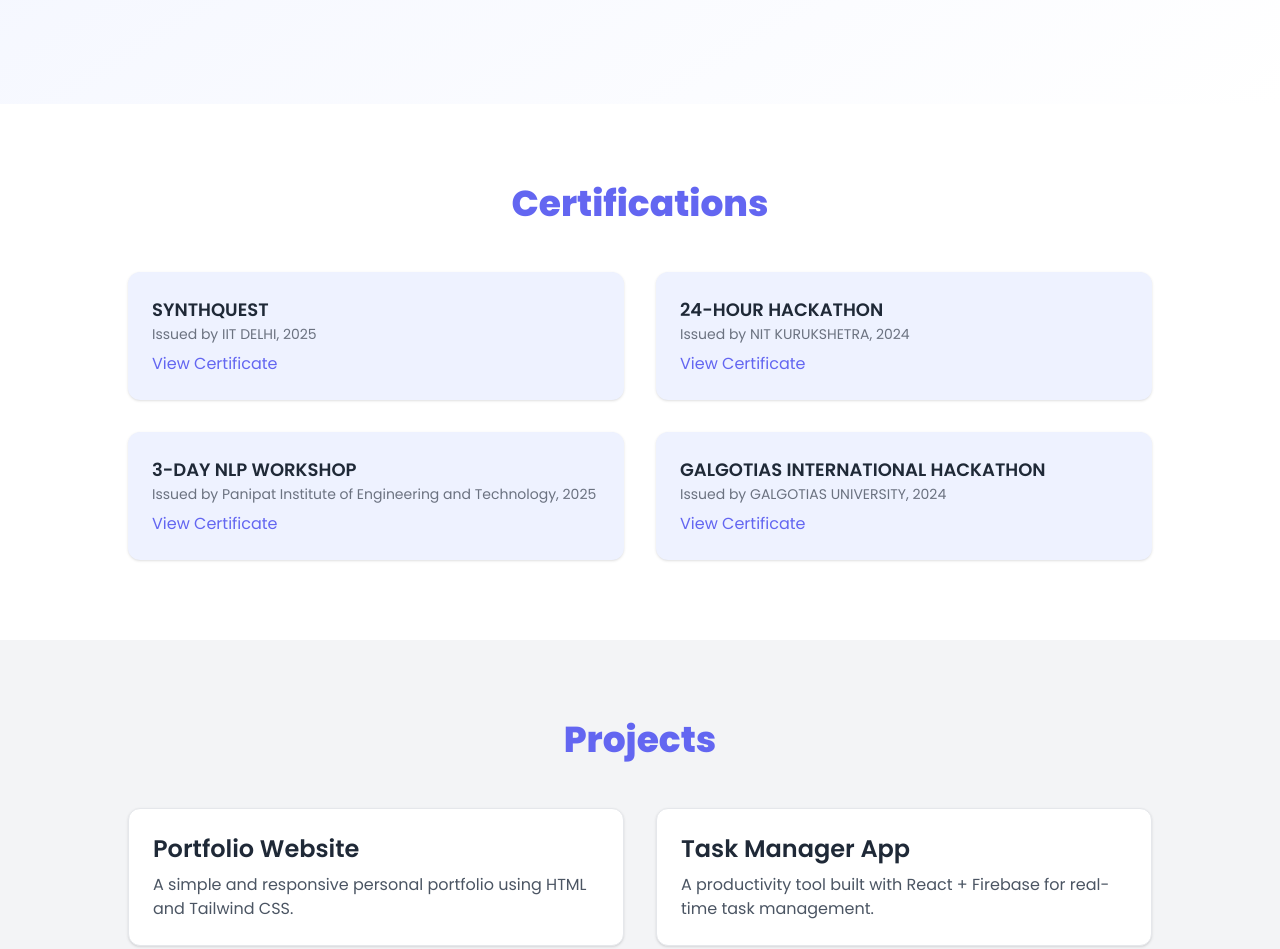
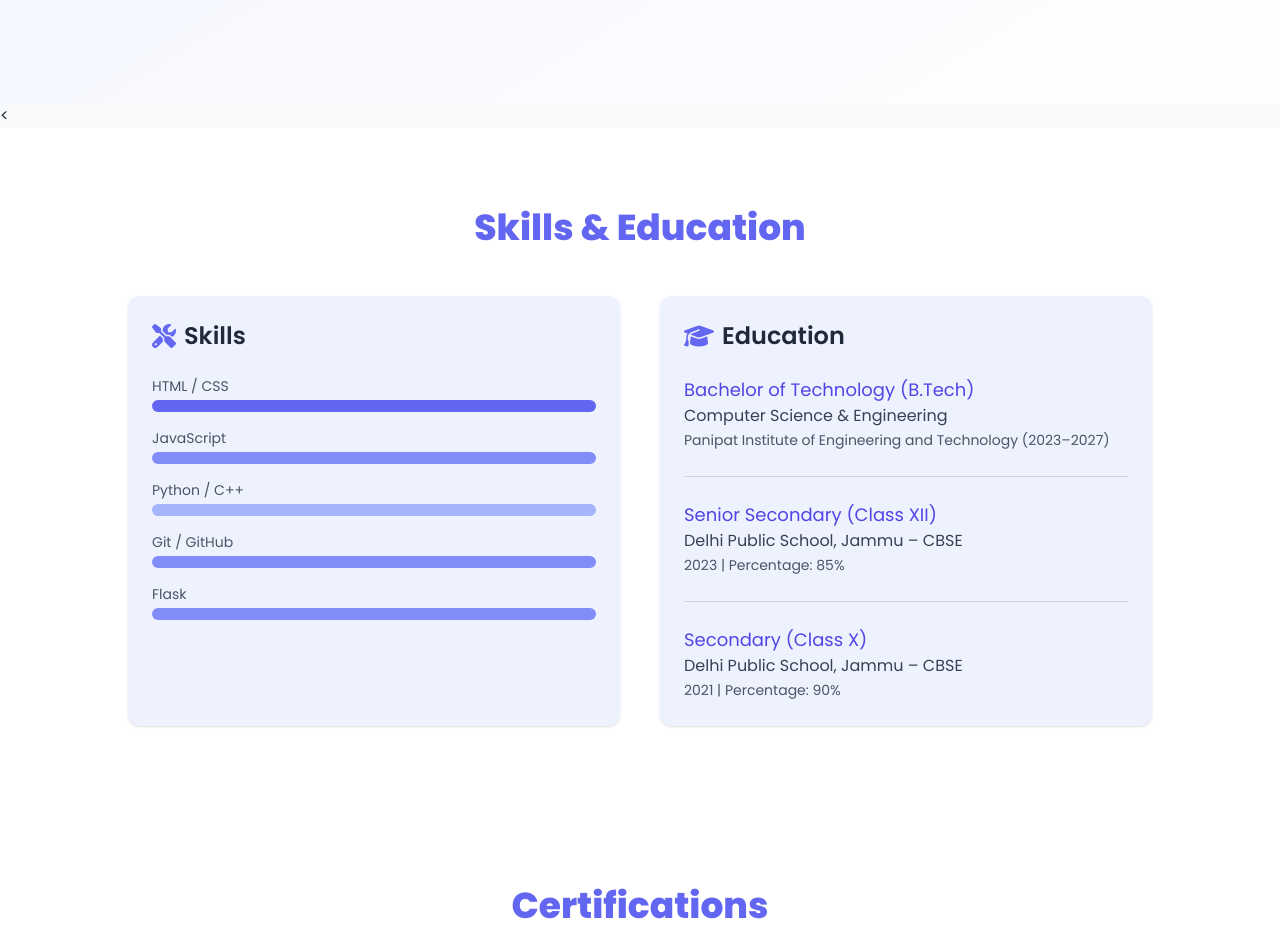
Before and after one commit to adishri-ab/my-portfolio, a plain HTML site: page index.html in a window 1280 px wide. Shown: the part 760-1709 px from the top of the page. Drawn offline with nearby package versions, Linux system fonts and the light colour scheme.

Commit message:
Add files via upload

```diff
--- a/index.html
+++ b/index.html
@@ -4,9 +4,23 @@
   <meta charset="UTF-8" />
   <meta name="viewport" content="width=device-width, initial-scale=1.0" />
   <title>My Portfolio</title>
+  <link rel="stylesheet" href="https://cdnjs.cloudflare.com/ajax/libs/font-awesome/6.5.0/css/all.min.css" />
+
   <script src="https://cdn.tailwindcss.com"></script>
   <link href="https://fonts.googleapis.com/css2?family=Poppins:wght@400;600;800&display=swap" rel="stylesheet" />
   <style>
+    @keyframes grow {
+  from {
+    width: 0%;
+  }
+  to {
+    width: 100%;
+  }
+}
+.animate-grow {
+  animation: grow 1.5s ease-out forwards;
+}
+
     body {
       font-family: 'Poppins', sans-serif;
     }
@@ -38,6 +52,85 @@
       <a href="#projects" class="inline-block px-8 py-3 bg-indigo-500 text-white rounded-full shadow hover:bg-indigo-600 transition">Explore My Work</a>
     </div>
   </section>
+  <!-- Skills & Education -->
+<<section id="skills-education" class="py-20 bg-white px-6">
+  <div class="max-w-5xl mx-auto">
+    <h3 class="text-4xl font-bold mb-12 text-center text-indigo-500">Skills & Education</h3>
+
+    <!-- Two-column grid -->
+    <div class="grid md:grid-cols-2 gap-10">
+
+      <!-- Skills -->
+      <div class="bg-indigo-50 p-6 rounded-xl shadow hover:shadow-lg transition transform hover:scale-105">
+        <h4 class="text-2xl font-semibold mb-6 text-gray-800 flex items-center gap-2">
+          <i class="fas fa-tools text-indigo-500 animate-pulse"></i> Skills
+        </h4>
+
+        <div class="space-y-4">
+          <div>
+            <p class="font-medium text-sm text-gray-600">HTML / CSS</p>
+            <div class="w-full bg-gray-200 rounded-full h-3 mt-1 overflow-hidden">
+              <div class="bg-indigo-500 h-3 animate-grow w-[90%]"></div>
+            </div>
+          </div>
+          <div>
+            <p class="font-medium text-sm text-gray-600">JavaScript</p>
+            <div class="w-full bg-gray-200 rounded-full h-3 mt-1 overflow-hidden">
+              <div class="bg-indigo-400 h-3 animate-grow w-[75%]"></div>
+            </div>
+          </div>
+          <div>
+            <p class="font-medium text-sm text-gray-600">Python / C++</p>
+            <div class="w-full bg-gray-200 rounded-full h-3 mt-1 overflow-hidden">
+              <div class="bg-indigo-300 h-3 animate-grow w-[70%]"></div>
+            </div>
+          </div>
+          <div>
+            <p class="font-medium text-sm text-gray-600">Git / GitHub</p>
+            <div class="w-full bg-gray-200 rounded-full h-3 mt-1 overflow-hidden">
+              <div class="bg-indigo-400 h-3 animate-grow w-[80%]"></div>
+            </div>
+          </div>
+          <div>
+            <p class="font-medium text-sm text-gray-600">Flask</p>
+            <div class="w-full bg-gray-200 rounded-full h-3 mt-1 overflow-hidden">
+              <div class="bg-indigo-400 h-3 animate-grow w-[60%]"></div>
+            </div>
+          </div>
+        </div>
+      </div>
+
+      <!-- Education -->
+      <div class="bg-indigo-50 p-6 rounded-xl shadow hover:shadow-lg transition transform hover:scale-105">
+        <h4 class="text-2xl font-semibold mb-6 text-gray-800 flex items-center gap-2">
+          <i class="fas fa-graduation-cap text-indigo-500 animate-pulse"></i> Education
+        </h4>
+        <div class="text-gray-700 space-y-6">
+          <div>
+            <p class="font-medium text-indigo-600 text-lg">Bachelor of Technology (B.Tech)</p>
+            <p>Computer Science & Engineering<br />
+              <span class="text-sm text-gray-600">Panipat Institute of Engineering and Technology (2023–2027)</span></p>
+          </div>
+          <hr class="border-gray-300" />
+          <div>
+            <p class="font-medium text-indigo-600 text-lg">Senior Secondary (Class XII)</p>
+            <p>Delhi Public School, Jammu – CBSE<br />
+              <span class="text-sm text-gray-600">2023 | Percentage: 85%</span></p>
+          </div>
+          <hr class="border-gray-300" />
+          <div>
+            <p class="font-medium text-indigo-600 text-lg">Secondary (Class X)</p>
+            <p>Delhi Public School, Jammu – CBSE<br />
+              <span class="text-sm text-gray-600">2021 | Percentage: 90%</span></p>
+          </div>
+        </div>
+      </div>
+
+    </div>
+  </div>
+</section>
+
+
 
   <!-- Certifications -->
   <section id="certifications" class="py-20 bg-white px-6">
@@ -115,11 +208,10 @@
   <footer class="bg-[#f3f4f6] text-gray-600 py-6">
     <div class="max-w-5xl mx-auto px-6 flex flex-col md:flex-row justify-between items-center space-y-4 md:space-y-0">
 
-      <div class="flex space-x-4">
-        <a href="#" class="hover:text-indigo-500 transition">LinkedIn</a>
-        <a href="#" class="hover:text-indigo-500 transition">GitHub</a>
-        <a href="#" class="hover:text-indigo-500 transition">Twitter</a>
-      </div>
+      <div class="space-x-4 mt-2">
+        <a href="https://www.linkedin.com/in/aadishri-abrol-796b04295" target="_blank" class="text-indigo-600 hover:underline">LinkedIn</a>
+        <a href="https://github.com/adishri-ab" target="_blank" class="text-gray-800 hover:underline">GitHub</a>
+          </div>
     </div>
   </footer>
 
```
